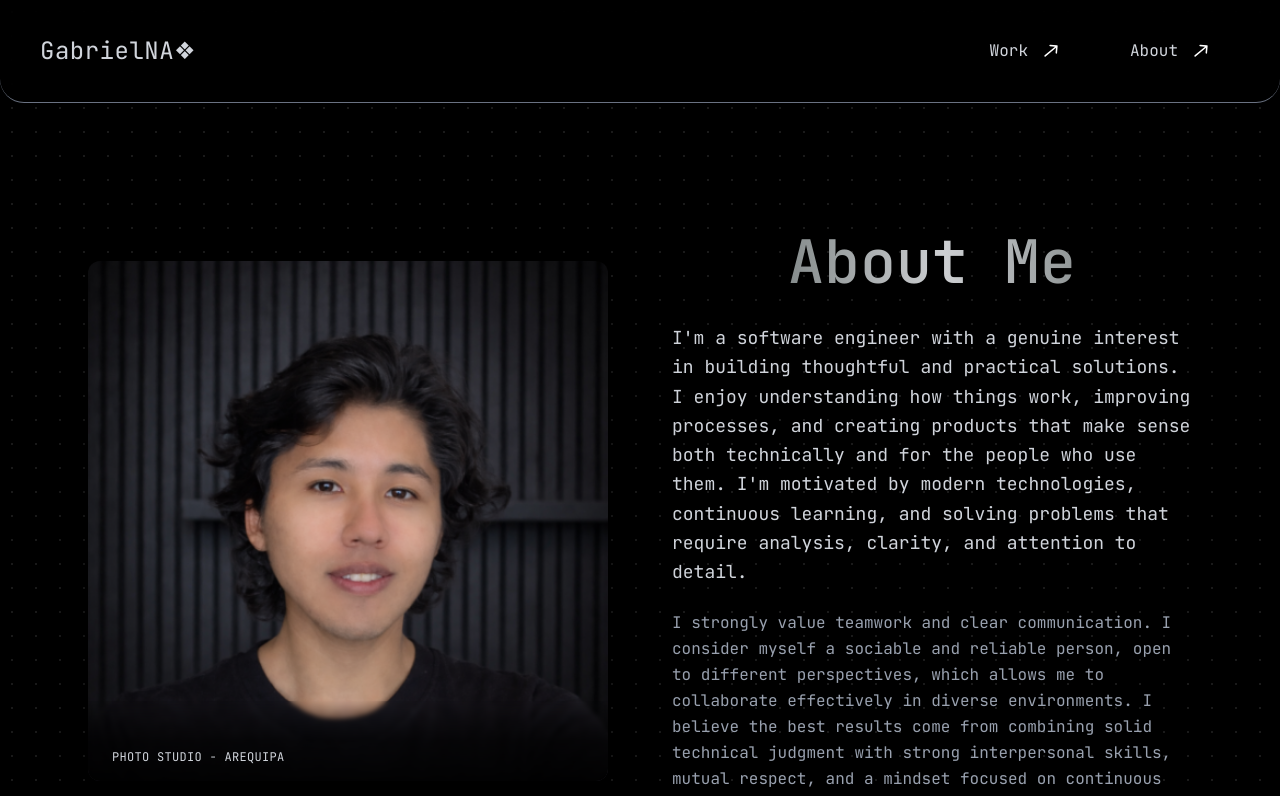
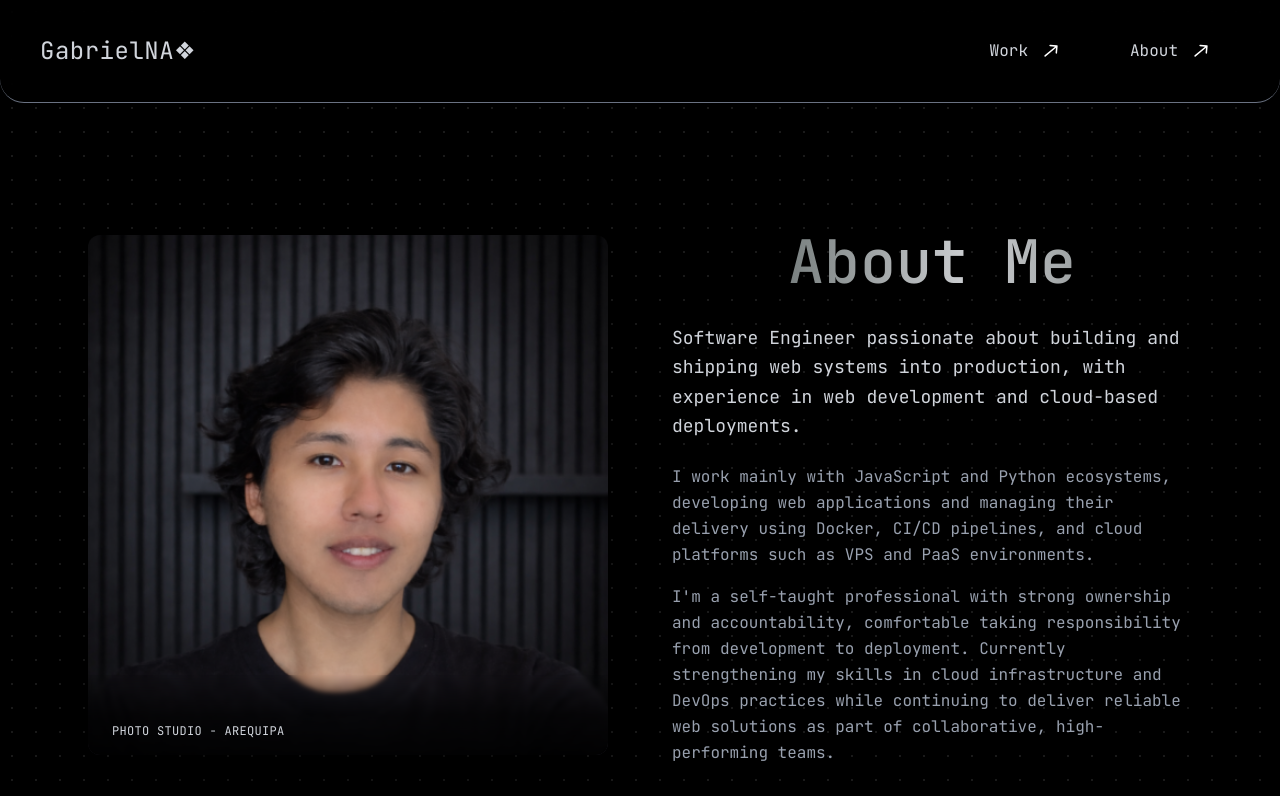
Before and after one commit to NunezGabriel/gabo-dev, a Next.js app: page /about in a window 1280 px wide. Shown: the top 796 px of the page. Built offline with nearby package versions, Linux system fonts and the light colour scheme.

Commit message:
change: new data to old data

```diff
--- a/components/SkillsSection.tsx
+++ b/components/SkillsSection.tsx
@@ -17,7 +17,13 @@ import {
   SiMongodb,
 } from "react-icons/si";
 
-import { FaLaptopCode, FaServer, FaVial } from "react-icons/fa";
+import {
+  FaLaptopCode,
+  FaServer,
+  FaVial,
+  FaCloud,
+  FaLock,
+} from "react-icons/fa";
 
 const techLogos = [
   {
@@ -144,9 +150,9 @@ const SkillsSection = () => {
             </h3>
 
             <p className="text-sm text-gray-500 leading-relaxed">
-              Building modern, responsive and accessible user interfaces focused
-              on performance, scalability and maintainability, applying design
-              patterns and SOLID principles to ensure clean and reusable code.
+              Building modern, responsive and accessible user interfaces using
+              React, Next.js and TypeScript. Focused on performance, scalability
+              and maintainability with clean, reusable code.
             </p>
           </SpotlightCard>
 
@@ -161,9 +167,9 @@ const SkillsSection = () => {
             </h3>
 
             <p className="text-sm text-gray-500 leading-relaxed">
-              Design and development of secure and scalable RESTful APIs, , data
-              validation and robust server-side architecture following best
-              security practices.
+              Design and development of secure and scalable RESTful APIs with
+              JavaScript/Python ecosystems. Data validation, robust server-side
+              architecture and best security practices.
             </p>
           </SpotlightCard>
 
@@ -180,7 +186,53 @@ const SkillsSection = () => {
             <p className="text-sm text-gray-500 leading-relaxed">
               Application testing, usability validation and UX-focused
               improvements to ensure reliability, clarity and smooth user
-              interaction.
+              interaction. improvements to ensure reliability, clarity and
+              smooth user interaction.
+            </p>
+          </SpotlightCard>
+
+          <SpotlightCard
+            className="max-w-[400px] py-10 px-6 rounded-3xl flex flex-col gap-4"
+            spotlightColor="rgba(0, 200, 100, 0.25)"
+          >
+            <FaCloud className="text-5xl text-gray-300" />
+
+            <h3 className="text-xl font-semibold text-gray-300">
+              Cloud & DevOps (Transitioning)
+            </h3>
+
+            <p className="text-sm text-gray-500 leading-relaxed">
+              Cloud infrastructure deployment, Docker containerization and CI/CD
+              pipeline management. VPS and PaaS environments with focus on
+              production-ready systems
+            </p>
+          </SpotlightCard>
+
+          <SpotlightCard
+            className="max-w-[400px] py-10 px-6 rounded-3xl flex flex-col gap-4 opacity-60"
+            spotlightColor="rgba(100, 100, 100, 0.15)"
+          >
+            <FaLock className="text-5xl text-gray-500" />
+
+            <h3 className="text-xl font-semibold text-gray-500">Coming Soon</h3>
+
+            <p className="text-sm text-gray-600 leading-relaxed">
+              Advanced skills in development and specialized technologies
+              unlocking new opportunities.
+            </p>
+          </SpotlightCard>
+
+          <SpotlightCard
+            className="max-w-[400px] py-10 px-6 rounded-3xl flex flex-col gap-4 opacity-60"
+            spotlightColor="rgba(100, 100, 100, 0.15)"
+          >
+            <FaLock className="text-5xl text-gray-500" />
+
+            <h3 className="text-xl font-semibold text-gray-500">Coming Soon</h3>
+
+            <p className="text-sm text-gray-600 leading-relaxed">
+              Advanced skills in development and specialized technologies
+              unlocking new opportunities.
             </p>
           </SpotlightCard>
         </div>
--- a/components/about/AboutSection.tsx
+++ b/components/about/AboutSection.tsx
@@ -43,22 +43,23 @@ export default function AboutSection() {
             About Me
           </GradientText>
           <p className="text-gray-300 leading-relaxed text-base md:text-lg">
-            I'm a software engineer with a genuine interest in building
-            thoughtful and practical solutions. I enjoy understanding how things
-            work, improving processes, and creating products that make sense
-            both technically and for the people who use them. I'm motivated by
-            modern technologies, continuous learning, and solving problems that
-            require analysis, clarity, and attention to detail.
+            Software Engineer passionate about building and shipping web systems
+            into production, with experience in web development and cloud-based
+            deployments.
           </p>
           <div className=" ">
             <p className="text-gray-400 leading-relaxed text-sm md:text-base">
-              I strongly value teamwork and clear communication. I consider
-              myself a sociable and reliable person, open to different
-              perspectives, which allows me to collaborate effectively in
-              diverse environments. I believe the best results come from
-              combining solid technical judgment with strong interpersonal
-              skills, mutual respect, and a mindset focused on continuous
-              improvement.
+              I work mainly with JavaScript and Python ecosystems, developing
+              web applications and managing their delivery using Docker, CI/CD
+              pipelines, and cloud platforms such as VPS and PaaS environments.
+            </p>
+            <p className="text-gray-400 leading-relaxed text-sm md:text-base mt-4">
+              I'm a self-taught professional with strong ownership and
+              accountability, comfortable taking responsibility from development
+              to deployment. Currently strengthening my skills in cloud
+              infrastructure and DevOps practices while continuing to deliver
+              reliable web solutions as part of collaborative, high-performing
+              teams.
             </p>
           </div>
         </div>
--- a/views/AboutView.tsx
+++ b/views/AboutView.tsx
@@ -6,8 +6,8 @@ const AboutView = () => {
   return (
     <div>
       <AboutSection />
+      <CareerTimeline />
       <ExtraSection />
-      <CareerTimeline />
     </div>
   );
 };
```
